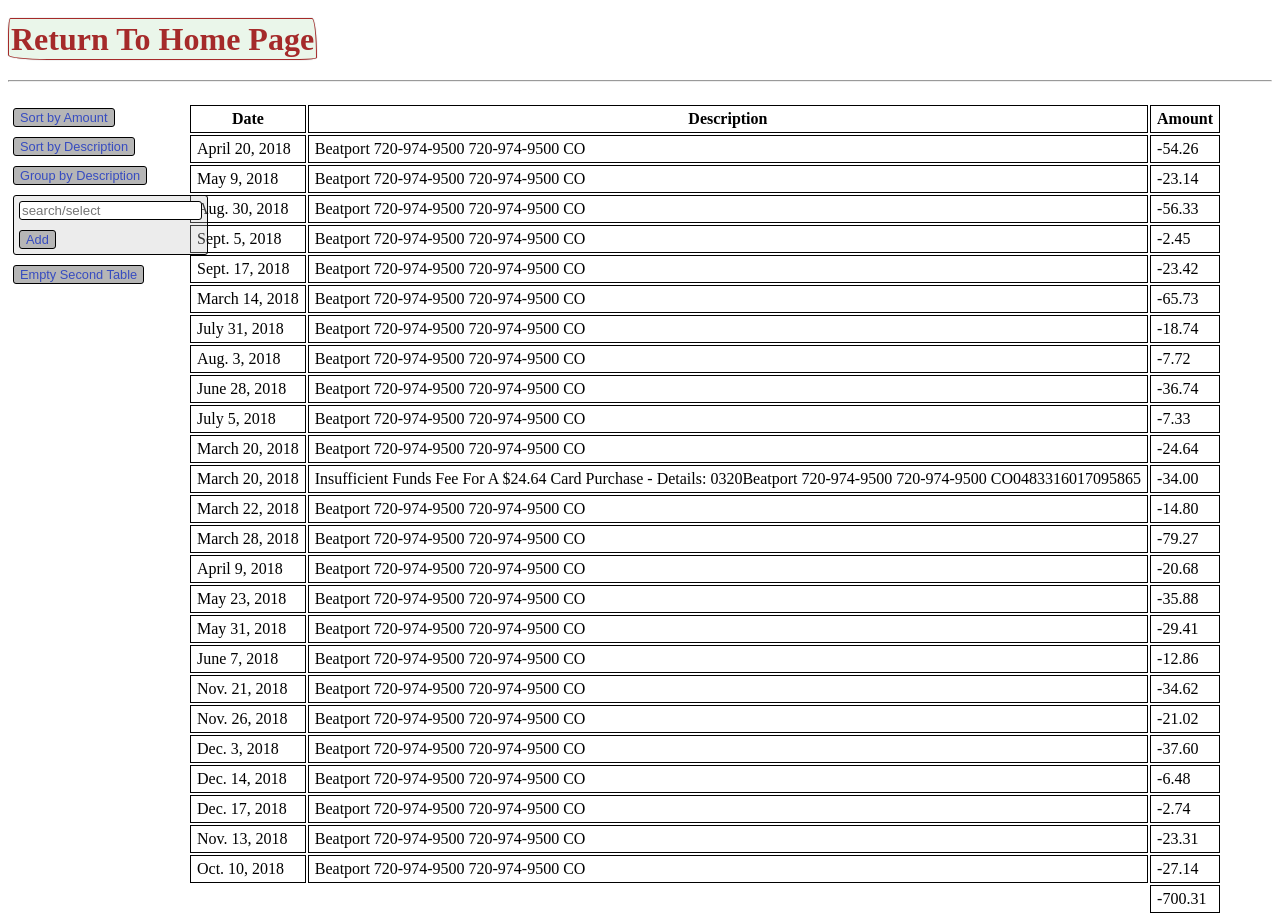
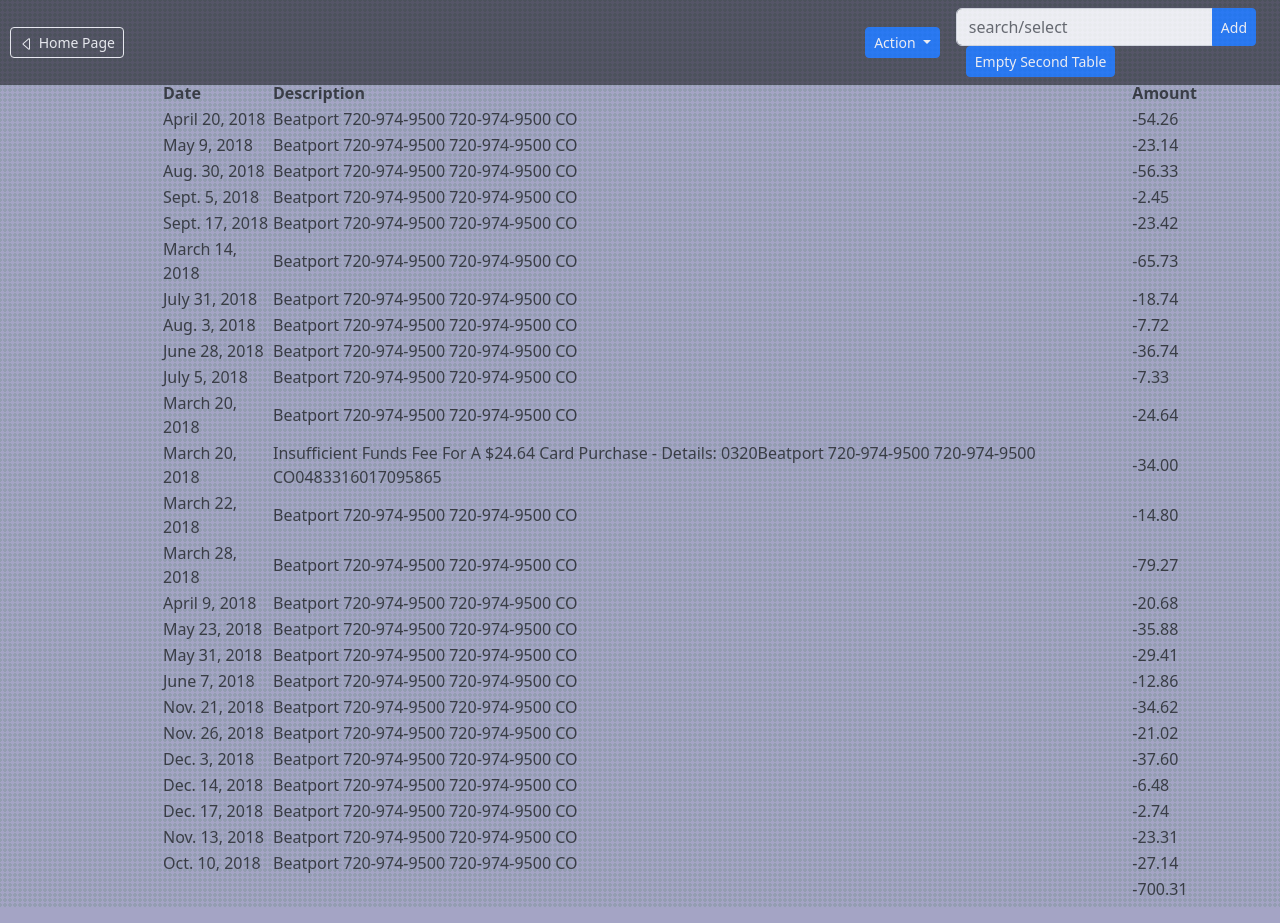
Before and after one commit to vasylgolub/ChasePDF, a Django app: page /index/result/ in a window 1280 px wide. Run offline with Django 4.2, Linux system fonts and the light colour scheme; data comes from the database, SQL or seed files in the repository; some libraries are stand-ins or nearby versions.

Commit message:
bootstrapping result page

```diff
--- a/django_mypage/page/templates/page/result.html
+++ b/django_mypage/page/templates/page/result.html
@@ -1,97 +1,128 @@
 <!DOCTYPE html>
 <html lang="en">
 
-<style>
-        th, td {
-            border: 1px solid black;
-            padding:4px 6px;
-                }
+<head>
 
-    /* Revert CSS style of target element and its children */
-    .reset-style, .reset-style * {
-        all: revert;
-    }
-</style>
 
-<head>
     <meta charset="UTF-8">
-{#     <meta name="viewport">#}
-{#    <link href="https://cdn.jsdelivr.net/npm/bootstrap@5.3.2/dist/css/bootstrap.min.css" rel="stylesheet" integrity="sha384-T3c6CoIi6uLrA9TneNEoa7RxnatzjcDSCmG1MXxSR1GAsXEV/Dwwykc2MPK8M2HN" crossorigin="anonymous">#}
+    {% load static %}
     <title>result of upload</title>
-    {% load static %}
+
     <link rel="stylesheet" type="text/css" href="{% static 'css/style.css' %}"/>
     <script src="{% static 'jquery-3.6.2.min.js' %}"></script>
     <script src="{% static 'jquery.js' %}"></script>
+    <link rel="stylesheet" href="{% static 'bootstrap/css/bootstrap.css' %}" />
+{#    This link is related to the script below#}
+{#    <link rel='stylesheet' href='https://cdn.jsdelivr.net/npm/bootstrap@5.2.0/dist/css/bootstrap.min.css'>#}
+
+
     <style>
-        .highlightable{background-color: rgba(78, 197, 100, 0.6);}
-        .right_side{position: fixed; float: right}
+        .btn{margin-left:10px;}
+        nav {
+
+            background: rgba(0,0,0, 0.6);
+            -webkit-backdrop-filter: blur(5px);
+            backdrop-filter: blur(5px);
+
+        }
+
+        div.halfOpacity {
+            opacity: 0.8 !important;
+            // or background-color:transparent;
+
+        }
+
+
+
     </style>
 
 
 </head>
 
 
-    <body>
-        {% include 'navbar.html' %}
-        <h1>{{ text }}</h1>
 
-        <div style="display: flex">
-            <div>
+{#<body style="padding-top: 80px;">#}
+<body style="padding-top: 80px; background-color: #a4a4c5; opacity: 0.8; background-image:  linear-gradient(135deg, #939db1 25%, transparent 25%), linear-gradient(225deg, #939db1 25%, transparent 25%), linear-gradient(45deg, #939db1 25%, transparent 25%), linear-gradient(315deg, #939db1 25%, #a4a4c5 25%); background-position:  5px 0, 5px 0, 0 0, 0 0; background-size: 5px 5px; background-repeat: repeat;">
+
+
+
+{#    <script src="{% static 'bootstrap/js/bootstrap.js' %}"></script>#}
+{#The dropdown in 5.3.2 not working with above bootstrap.js file#}
+    <script defer src='https://cdn.jsdelivr.net/npm/bootstrap@5.2.0/dist/js/bootstrap.bundle.min.js'></script>
+
+
+
+    <nav class="navbar navbar-light navbar-expand-lg fixed-top d-none d-sm-block" id="nav_b">
+        <div class="container-fluid row g-3">
+            <a href="/index" class="bi bi-house btn btn-sm btn-outline-light col-auto"  role="button">
+                <svg xmlns="http://www.w3.org/2000/svg" width="16" height="16" fill="currentColor" class="bi bi-caret-left" viewBox="0 0 16 16"><path d="M10 12.796V3.204L4.519 8zm-.659.753-5.48-4.796a1 1 0 0 1 0-1.506l5.48-4.796A1 1 0 0 1 11 3.204v9.592a1 1 0 0 1-1.659.753"/></svg>
+                Home Page
+            </a>
+
+{#            <div class="input-group">#}
+                <div class="col float-end text-end">
+                    {% include 'dropdown_menu.html' %}
+                </div>
+
+                <div class="col-auto">
+                    {% include 'select_add.html' %}
+                </div>
+
+                <div class="col-auto">
+                    {% include 'empty_second_table.html' %}
+                </div>
+{#            </div>#}
+
+        </div>
+    </nav>
+
+
+
+{#<div class="row">#}
+{#   <div class="col-lg-12">Item1</div>#}
+{#   <div class="col-lg-12">Item2</div>#}
+{#   <div class="col-lg-12">Item3</div>#}
+{#</div>#}
+
+
+
+{#                 <form action="{% url 'page:result' %}" method="post">#}
+{#                     {% csrf_token %}#}
+{#<!--                         pass hidden information to the view-->#}
+{#                     {% if selected_statements_ids%}#}
+{#                        {% for i in selected_statements_ids %}#}
+{#                            <input type="hidden" name="alist_of_ids" value={{i}} />#}
+{#                        {% endfor %}#}
+{#                    {%endif%}#}
+{#                     <div class="mini_box">#}
+{#                         <input type="text" name="keyword" id="kw" class="search_text"#}
+{#                               placeholder="search/select" autocorrect="off" autocomplete="off">#}
+{#                         <br>#}
+{#                         <button class="button-83" id="Add" name="add_to_table" value=""#}
+{#                                 title="Add selected transactions to new table.">#}
+{#                             Add#}
+{#                         </button>#}
+{#                     </div>#}
+{#                 </form>#}
+
+{#                 <form action="{% url 'page:result' %}" method="post">#}
+{#                     {% csrf_token %}#}
+{#<!--                         pass hidden information to the view-->#}
+{#                     {% if selected_statements_ids%}#}
+{#                        {% for i in selected_statements_ids %}#}
+{#                            <input type="hidden" name="alist_of_ids" value={{i}} />#}
+{#                        {% endfor %}#}
+{#                    {%endif%}#}
+{#                     <button class="button-83" name="empty_table" value="empty">Empty Second Table</button>#}
+{#                 </form>#}
+
+
+
+    <div class="container ">
+        <div class="halfOpacity">
             {% if list_of_transactions %}
             {% include 'table.html' %}
             {% endif %}
-            </div>
-            <div class="contenuto" style="margin-right: 100px">
-                 <div style="position: fixed;">
-                    <form action="{% url 'page:result' %}" method="post">
-                        {% csrf_token %}
-                        <div class="buttons">
-<!--                            pass hidden information to the view-->
-                            {% if selected_statements_ids%}
-                                {% for i in selected_statements_ids %}
-                                    <input type="hidden" name="alist_of_ids" value={{i}} />
-                                {% endfor %}
-                            {%endif%}
-                            <button class="button-83" name="sort" value="amount">Sort by Amount</button>
-                            <br>
-                            <button class="button-83" name="sort" value="description">Sort by Description</button>
-                            <br>
-                            <button class="button-83" name="description_group" id="dg">Group by Description</button>
-                        </div>
-                    </form>
-
-                     <form action="{% url 'page:result' %}" method="post">
-                         {% csrf_token %}
-<!--                         pass hidden information to the view-->
-                         {% if selected_statements_ids%}
-                            {% for i in selected_statements_ids %}
-                                <input type="hidden" name="alist_of_ids" value={{i}} />
-                            {% endfor %}
-                        {%endif%}
-                         <div class="mini_box">
-                             <input type="text" name="keyword" id="kw" class="search_text"
-                                   placeholder="search/select" autocorrect="off" autocomplete="off">
-                             <br>
-                             <button class="button-83" id="Add" name="add_to_table" value=""
-                                     title="Add selected transactions to new table.">
-                                 Add
-                             </button>
-                         </div>
-                     </form>
-
-                     <form action="{% url 'page:result' %}" method="post">
-                         {% csrf_token %}
-<!--                         pass hidden information to the view-->
-                         {% if selected_statements_ids%}
-                            {% for i in selected_statements_ids %}
-                                <input type="hidden" name="alist_of_ids" value={{i}} />
-                            {% endfor %}
-                        {%endif%}
-                         <button class="button-83" name="empty_table" value="empty">Empty Second Table</button>
-                     </form>
-
-
-                </div>
         </div>
 
         <div class="contenuto" style="margin-left: 80px">
@@ -104,3 +135,76 @@
      </div>
 </body>
 </html>
+
+
+
+
+
+
+
+
+
+
+
+
+
+
+
+
+
+
+
+
+{##}
+{##}
+{#  <div class="contenuto" style="margin-right: 100px">#}
+{#             <div style="position: fixed;">#}
+{#                <form action="{% url 'page:result' %}" method="post">#}
+{#                    {% csrf_token %}#}
+{#                    <div class="buttons">#}
+{#<!--                            pass hidden information to the view-->#}
+{#                        {% if selected_statements_ids%}#}
+{#                            {% for i in selected_statements_ids %}#}
+{#                                <input type="hidden" name="alist_of_ids" value={{i}} />#}
+{#                            {% endfor %}#}
+{#                        {%endif%}#}
+{#                        <button class="button-83" name="sort" value="amount">Sort by Amount</button>#}
+{#                        <br>#}
+{#                        <button class="button-83" name="sort" value="description">Sort by Description</button>#}
+{#                        <br>#}
+{#                        <button class="button-83" name="description_group" id="dg">Group by Description</button>#}
+{#                    </div>#}
+{#                </form>#}
+{##}
+{#                 <form action="{% url 'page:result' %}" method="post">#}
+{#                     {% csrf_token %}#}
+{#<!--                         pass hidden information to the view-->#}
+{#                     {% if selected_statements_ids%}#}
+{#                        {% for i in selected_statements_ids %}#}
+{#                            <input type="hidden" name="alist_of_ids" value={{i}} />#}
+{#                        {% endfor %}#}
+{#                    {%endif%}#}
+{#                     <div class="mini_box">#}
+{#                         <input type="text" name="keyword" id="kw" class="search_text"#}
+{#                               placeholder="search/select" autocorrect="off" autocomplete="off">#}
+{#                         <br>#}
+{#                         <button class="button-83" id="Add" name="add_to_table" value=""#}
+{#                                 title="Add selected transactions to new table.">#}
+{#                             Add#}
+{#                         </button>#}
+{#                     </div>#}
+{#                 </form>#}
+{##}
+{#                 <form action="{% url 'page:result' %}" method="post">#}
+{#                     {% csrf_token %}#}
+{#<!--                         pass hidden information to the view-->#}
+{#                     {% if selected_statements_ids%}#}
+{#                        {% for i in selected_statements_ids %}#}
+{#                            <input type="hidden" name="alist_of_ids" value={{i}} />#}
+{#                        {% endfor %}#}
+{#                    {%endif%}#}
+{#                     <button class="button-83" name="empty_table" value="empty">Empty Second Table</button>#}
+{#                 </form>#}
+{##}
+{##}
+{#            </div>#}
--- a/django_mypage/static/css/style.css
+++ b/django_mypage/static/css/style.css
@@ -4,10 +4,7 @@
     display:inline-block;
 }
 
-h3 {
-    color: #54a536;
-    border-width: thick;
-}
+
 
 .mini_box{
     background-color: rgba(193, 193, 193, 0.3);
@@ -16,72 +13,26 @@ h3 {
     margin: 5px;
 }
 
-.submit_button {
-
-    /*border:none;*/
-    margin: 0;
-    padding: 0;
-    cursor: pointer;
-
-    border-color: #006da0;
-    color: #006da0;
-    background-color: rgba(51, 170, 51, .1);
-    border-style: solid;
-    border-width: 1px;
-    padding: 2px;
-
-    border-radius: 50% 20% / 10% 40%;
-}
-
-.submit_button:active{
-    background-color: rgba(0, 132, 190, 0.14);
-     -moz-box-shadow: 0 0 5px #777777;
-    -webkit-box-shadow: 0 0 5px #777777;
-    box-shadow: 0 0 5px #777777;
-}
-
-
-.submit_button:hover{
-    border-width: 2px;
-}
-
-h1 span{
-
-    border-style: solid;
-    border-width: 1px;
-    padding: 2px;
 
 
 
-    -moz-box-shadow: 0 0 1px #777777;
-    -webkit-box-shadow: 0 0 1px #777777;
-    box-shadow: 0 0 1px #777777;
-
-    border-top-left-radius: 10px 70px;
-    border-top-right-radius: 20px 160px;
-    border-bottom-left-radius: 160px 20px;
-    border-bottom-right-radius: 70px 10px;
 
 
-    background-color: rgba(51, 170, 51, .1);
-}
-
-
-a:link{
-    color: brown;
-    text-decoration: none;
-}
-a:visited{
-    color: cadetblue;
-}
-a:hover span{
-    /*text-decoration: underline;*/
-    border-width: 2px;
-}
-a:focus{}
-a:active{
-    color: #396567
-}
+/*a:link{*/
+/*    color: brown;*/
+/*    text-decoration: none;*/
+/*}*/
+/*a:visited{*/
+/*    color: cadetblue;*/
+/*}*/
+/*a:hover span{*/
+/*    !*text-decoration: underline;*!*/
+/*    border-width: 2px;*/
+/*}*/
+/*a:focus{}*/
+/*a:active{*/
+/*    color: #396567*/
+/*}*/
 
 
 
--- /dev/null
+++ b/django_mypage/templates/dropdown_menu.html
@@ -0,0 +1,23 @@
+{#{% load static %}#}
+{#class="d-flex"#}
+<form  action="{% url 'page:result' %}" method="post">
+        {% csrf_token %}
+<!--    pass hidden information to the view-->
+        {% if selected_statements_ids%}
+            {% for i in selected_statements_ids %}
+                <input type="hidden" name="alist_of_ids" value={{i}} />
+            {% endfor %}
+        {%endif%}
+
+        <div class="dropdown">
+            <button class="btn btn-sm btn-primary dropdown-toggle" type="button" data-bs-toggle="dropdown" aria-expanded="false">
+            Action
+            </button>
+
+            <ul class="dropdown-menu dropdown-menu-end dropdown-menu-lg-start">
+                <li><button class="nav-item dropdown-item" name="sort" value="amount">Sort by Amount</button></li>
+                <li><button class="nav-item dropdown-item" name="sort" value="description">Sort by Description</button></li>
+                <li><button class="nav-item dropdown-item" name="description_group" id="dg">Group by Description</button></li>
+            </ul>
+        </div>
+</form>
--- /dev/null
+++ b/django_mypage/templates/empty_second_table.html
@@ -0,0 +1,10 @@
+<form action="{% url 'page:result' %}" method="post">
+    {% csrf_token %}
+    <!--                         pass hidden information to the view-->
+    {% if selected_statements_ids%}
+    {% for i in selected_statements_ids %}
+        <input type="hidden" name="alist_of_ids" value={{i}} />
+    {% endfor %}
+    {%endif%}
+    <button class="btn btn-sm btn-primary" name="empty_table" value="empty">Empty Second Table</button>
+</form>
--- /dev/null
+++ b/django_mypage/templates/select_add.html
@@ -0,0 +1,17 @@
+<form action="{% url 'page:result' %}" method="post">
+     {% csrf_token %}
+<!--                         pass hidden information to the view-->
+     {% if selected_statements_ids%}
+        {% for i in selected_statements_ids %}
+            <input type="hidden" name="alist_of_ids" value={{i}} />
+        {% endfor %}
+    {%endif%}
+{#    <div class="input-group mb-3">#}
+{#        <input type="text" class="form-control" placeholder="Search" aria-label="Search" aria-describedby="button-addon2">#}
+{#        <button class="btn btn-outline-secondary" type="button" id="button-addon2">Button</button>#}
+{#    </div>#}
+        <div class="input-group">
+            <input class="form-control" type="text" name="keyword" id="kw" placeholder="search/select" autocorrect="off" autocomplete="off">
+            <button class="btn btn-sm btn-primary" id="Add" name="add_to_table" value="" title="Add selected transactions to new table.">Add</button
+        </div>
+ </form>
--- a/django_mypage/templates/table.html
+++ b/django_mypage/templates/table.html
@@ -2,7 +2,6 @@
         .table td.highlightable {
             background-color: rgba(78, 197, 100, 0.6);
         }
-        {#.right_side{position: fixed; float: right}#}
 </style>
 
 {% load static %}
```
Lines whose indentation alone changed are shown as unchanged.
